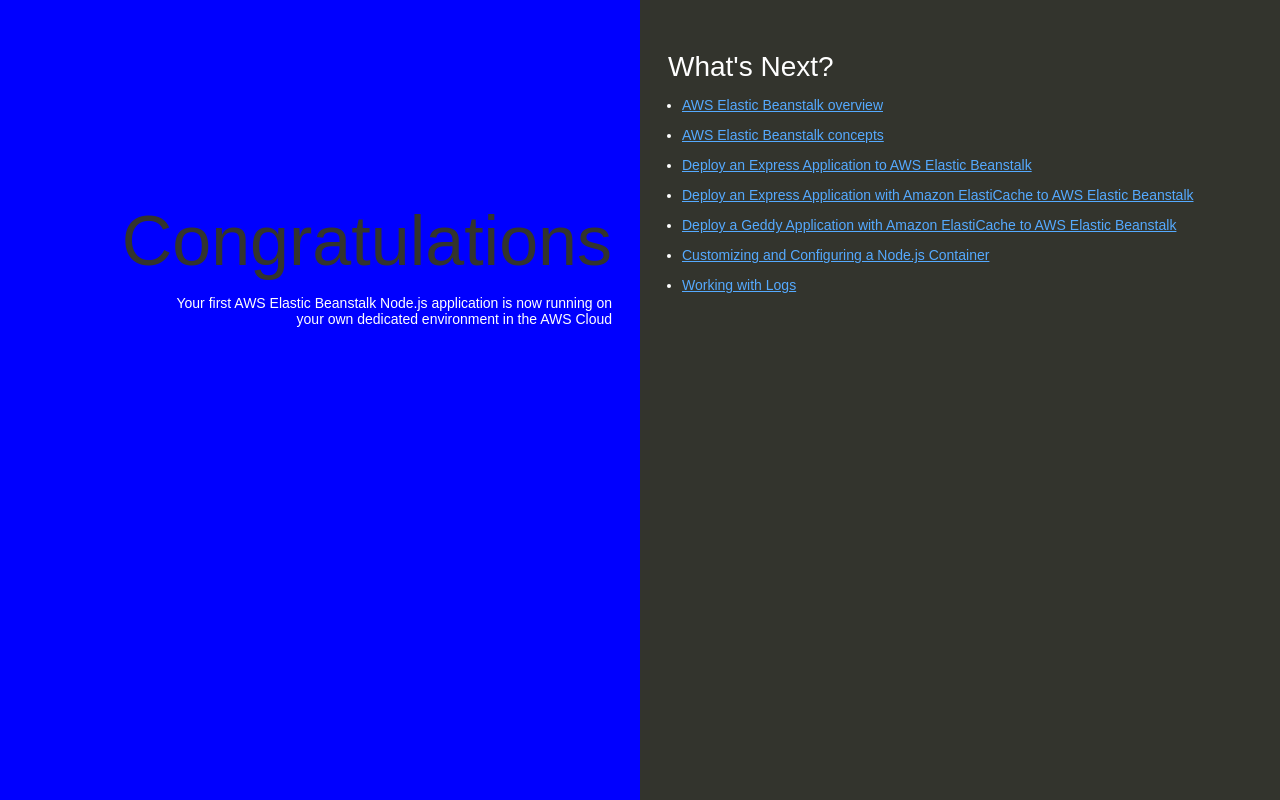
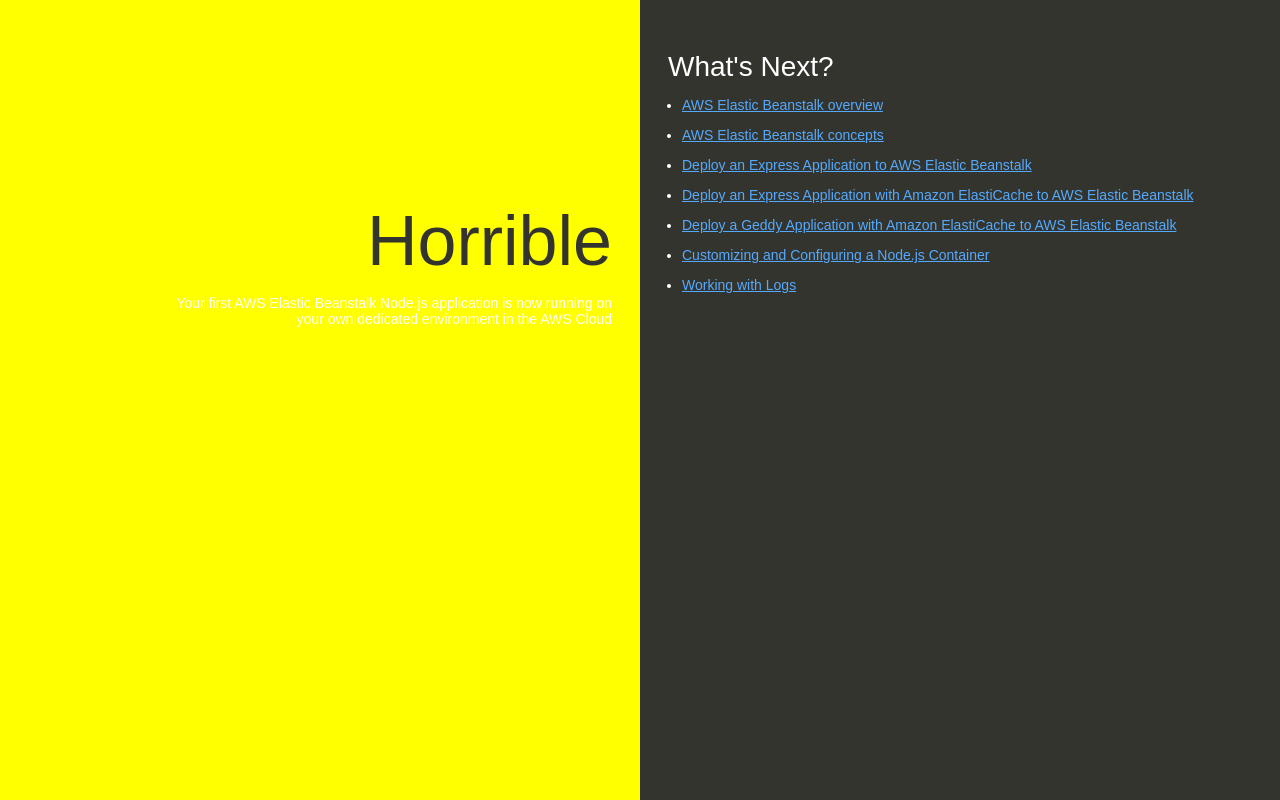
Before and after one commit to leonomar8/my-nodejs-app, a website: page index.html in a window 1280 px wide. Drawn offline with Linux system fonts and the light colour scheme.

Commit message:
Update index.html
change from Congrats to horrible

```diff
--- a/index.html
+++ b/index.html
@@ -35,7 +35,7 @@
 
         text-align: right;
         padding-top: 11em;
-        background-color: blue;
+        background-color: yellow;
 
       }
       .textColumn p {
@@ -74,7 +74,7 @@
   </head>
   <body>
     <div class="textColumn">
-      <h1>Congratulations</h1>
+      <h1>Horrible</h1>
       <p>Your first AWS Elastic Beanstalk Node.js application is now running on your own dedicated environment in the AWS Cloud</p>
     </div>
     <div class="linksColumn">
```
